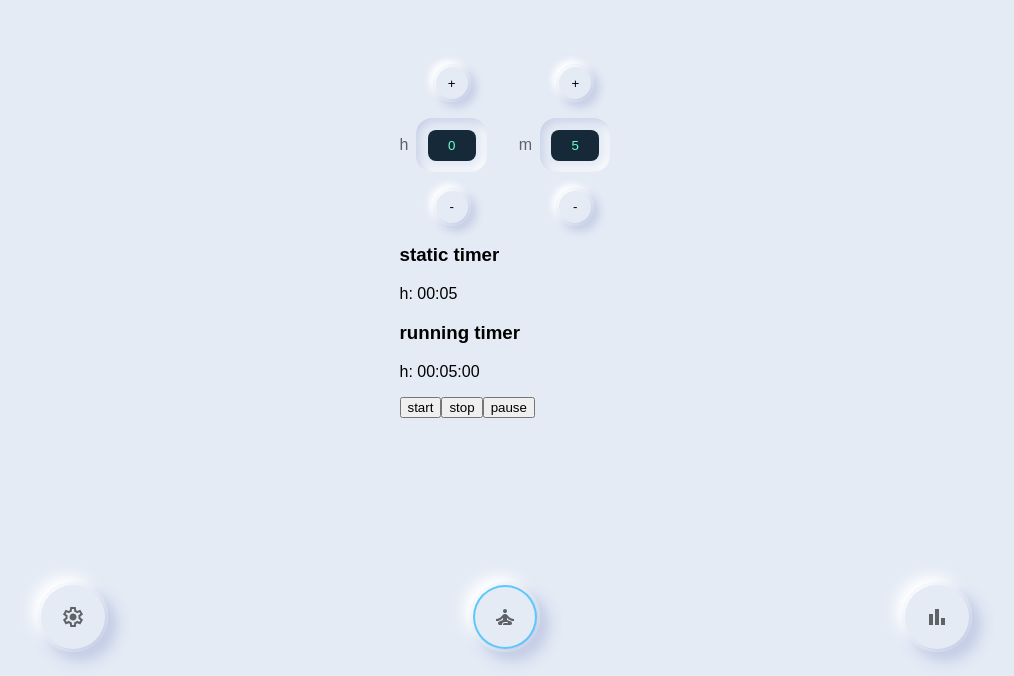
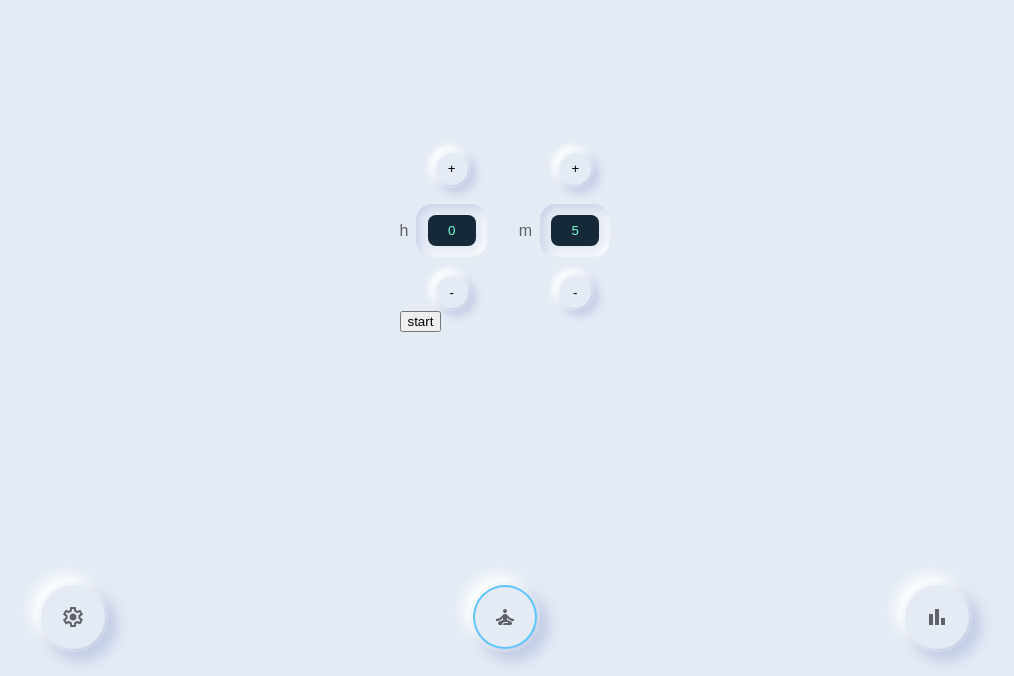
Before and after one commit to Raphael-Hemme/angular-meditation-app, an Angular app: page /practice in a window 1280 px wide. Shown: the part 124-800 px from the top of the page, without its empty margins (135-1149 px from the left). Built offline with nearby package versions, Linux system fonts and the light colour scheme.

Commit message:
core: extract testing display of timer into TimerComponent and make it show in PracticePageComponent after confirming the timer in the TimerInputComponent

```diff
--- a/src/app/components/increase-decrease-btn/increase-decrease-btn.component.html
+++ b/src/app/components/increase-decrease-btn/increase-decrease-btn.component.html
@@ -2,6 +2,7 @@
   <button
     type="button"
     class="neumorphic-btn btn-s btn-experiment"
+    (click)="incDecEvent.emit(type)"
     (mousedown)="startAction()"
     (mouseup)="stopAction()"
     (mouseleave)="stopAction()"
--- a/src/app/components/timer-input/timer-input.component.html
+++ b/src/app/components/timer-input/timer-input.component.html
@@ -40,14 +40,4 @@
   </div>
 </section>
 
-<div>
-  <h3>static timer</h3>
-  <p>h: {{ currTimerSetByUser().toFormat("hh:mm") }}</p>
-
-  <h3>running timer</h3>
-  <p>h: {{ currRunningTimer().toFormat("hh:mm:ss") }}</p>
-
-  <button (click)="startTimer()" [disabled]="sessionHasStarted()">start</button>
-  <button (click)="stopTimer()">stop</button>
-  <button (click)="togglePause()">{{ isPaused() ? "resume" : "pause" }}</button>
-</div>
+<ng-content />
--- a/src/app/components/timer-input/timer-input.component.ts
+++ b/src/app/components/timer-input/timer-input.component.ts
@@ -15,10 +15,6 @@ import { SessionService } from '../../services/session-service/session.service';
 export class TimerInputComponent {
   public hours: WritableSignal<number>;
   public minutes: WritableSignal<number>;
-  public currTimerSetByUser: Signal<Duration>;
-  public currRunningTimer: Signal<Duration>;
-  public isPaused: Signal<boolean>;
-  public sessionHasStarted: Signal<boolean>;
 
   constructor(
     public readonly timerService: TimerService,
@@ -26,14 +22,6 @@ export class TimerInputComponent {
   ) {
     this.hours = this.timerService.hours;
     this.minutes = this.timerService.minutes;
-    this.currTimerSetByUser = this.timerService.currTimerSetByUser;
-    this.currRunningTimer = this.timerService.currRunningTimer;
-    this.isPaused = computed(() => {
-      return !!this.timerService.currBreak();
-    });
-    this.sessionHasStarted = computed(() => {
-      return !!this.sessionService.currSessionStart();
-    });
   }
 
   public increaseHours(): void {
@@ -59,18 +47,4 @@ export class TimerInputComponent {
       return value > 0 ? value - 1 : 0;
     });
   }
-
-  public startTimer(): void {
-    this.timerService.startTimer(true);
-  }
-
-  public stopTimer(): void {
-    this.timerService.stopTimer();
-  }
-
-  public togglePause(): void {
-    this.isPaused()
-      ? this.timerService.unpauseTimer()
-      : this.timerService.pauseTimer();
-  }
 }
--- /dev/null
+++ b/src/app/components/timer/timer.component.html
@@ -0,0 +1,11 @@
+<div>
+  <h3>static timer</h3>
+  <p>h: {{ currTimerSetByUser().toFormat("hh:mm") }}</p>
+
+  <h3>running timer</h3>
+  <p>h: {{ currRunningTimer().toFormat("hh:mm:ss") }}</p>
+
+  <button (click)="startTimer()" [disabled]="sessionHasStarted()">start</button>
+  <button (click)="stopTimer()">stop</button>
+  <button (click)="togglePause()">{{ isPaused() ? "resume" : "pause" }}</button>
+</div>
--- /dev/null
+++ b/src/app/components/timer/timer.component.ts
@@ -0,0 +1,46 @@
+import { Component, computed, Signal } from '@angular/core';
+import { TimerService } from '../../services/timer-service/timer.service';
+import { Duration } from 'luxon';
+import { SessionService } from '../../services/session-service/session.service';
+
+@Component({
+  selector: 'app-timer',
+  standalone: true,
+  imports: [],
+  templateUrl: './timer.component.html',
+  styleUrl: './timer.component.scss',
+})
+export class TimerComponent {
+  public currTimerSetByUser: Signal<Duration>;
+  public currRunningTimer: Signal<Duration>;
+  public isPaused: Signal<boolean>;
+  public sessionHasStarted: Signal<boolean>;
+
+  constructor(
+    public timerService: TimerService,
+    public sessionService: SessionService
+  ) {
+    this.currTimerSetByUser = this.timerService.currTimerSetByUser;
+    this.currRunningTimer = this.timerService.currRunningTimer;
+    this.isPaused = computed(() => {
+      return !!this.timerService.currBreak();
+    });
+    this.sessionHasStarted = computed(() => {
+      return !!this.sessionService.currSessionStart();
+    });
+  }
+
+  public startTimer(): void {
+    this.timerService.startTimer(true);
+  }
+
+  public stopTimer(): void {
+    this.timerService.stopTimer();
+  }
+
+  public togglePause(): void {
+    this.isPaused()
+      ? this.timerService.unpauseTimer()
+      : this.timerService.pauseTimer();
+  }
+}
--- a/src/app/pages/practice-page/practice-page.component.html
+++ b/src/app/pages/practice-page/practice-page.component.html
@@ -1,3 +1,9 @@
 <div class="practice-page-container">
-  <app-timer-input></app-timer-input>
+  @if (currScreen() === 'TIME_SELECTION_SCREEN') {
+  <app-timer-input>
+    <button (click)="confirmTime()">start</button>
+  </app-timer-input>
+  } @if (currScreen() === 'SESSION_SCREEN') {
+  <app-timer></app-timer>
+  }
 </div>
--- a/src/app/pages/practice-page/practice-page.component.ts
+++ b/src/app/pages/practice-page/practice-page.component.ts
@@ -1,11 +1,20 @@
-import { Component } from '@angular/core';
+import { Component, signal } from '@angular/core';
 import { TimerInputComponent } from '../../components/timer-input/timer-input.component';
+import { TimerComponent } from '../../components/timer/timer.component';
+
+export type PracticeScreens = 'TIME_SELECTION_SCREEN' | 'SESSION_SCREEN';
 
 @Component({
   selector: 'app-practice-page',
   standalone: true,
-  imports: [TimerInputComponent],
+  imports: [TimerInputComponent, TimerComponent],
   templateUrl: './practice-page.component.html',
   styleUrl: './practice-page.component.scss',
 })
-export class PracticePageComponent {}
+export class PracticePageComponent {
+  public currScreen = signal<PracticeScreens>('TIME_SELECTION_SCREEN');
+
+  public confirmTime(): void {
+    this.currScreen.set('SESSION_SCREEN');
+  }
+}
```
Also changed, not shown: src/app/components/timer/timer.component.scss (added), 1 other file (tests, documents, lock files or other folders).
